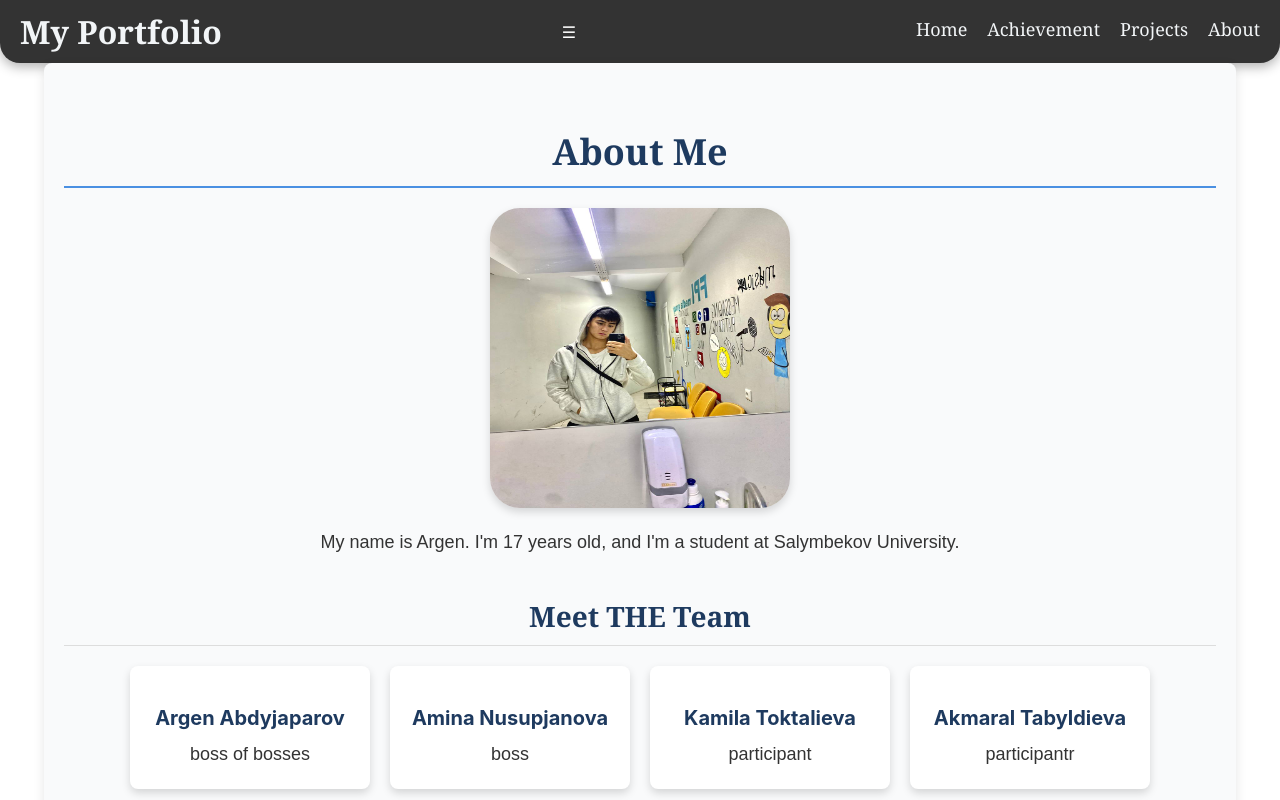
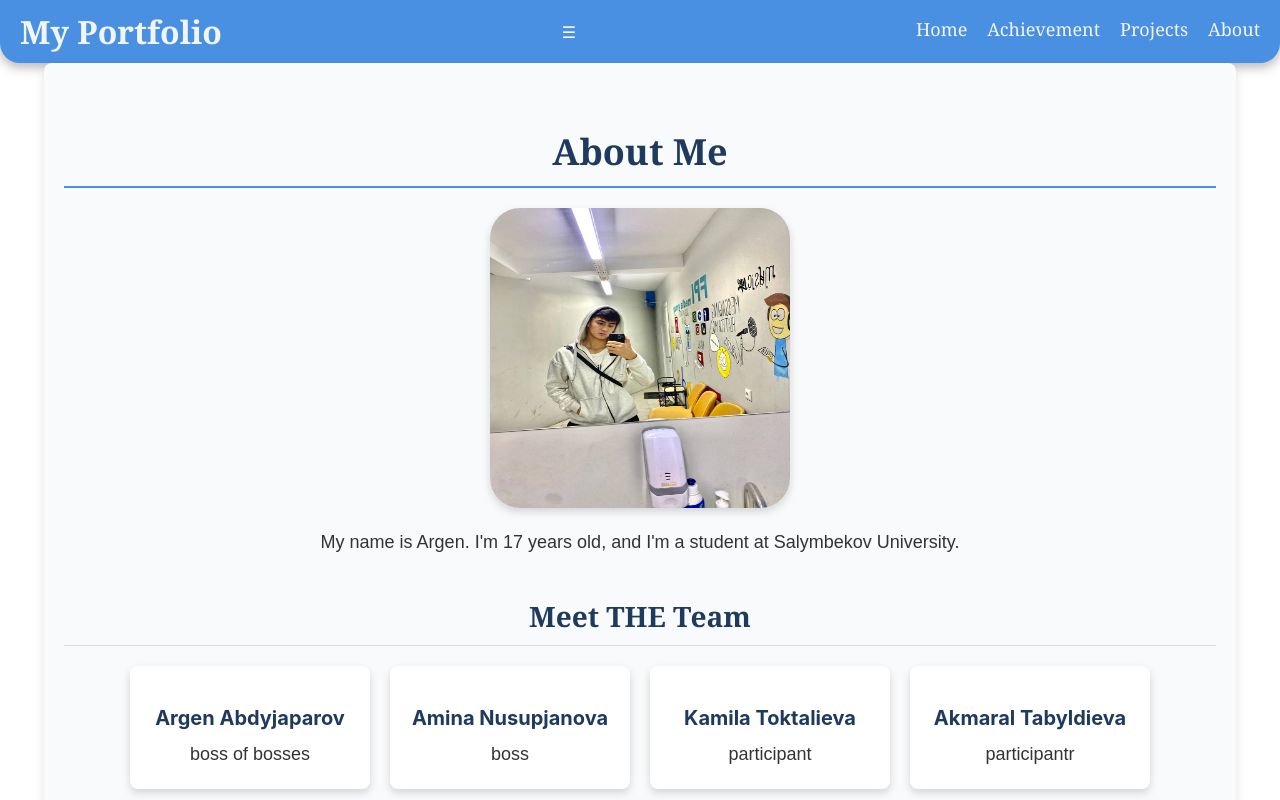
Before and after one commit to Abdyjaparov/argen-abdyjaparov, a React (Create React App) app: page / in a window 1280 px wide. Shown: the top 800 px of the page. Built offline with nearby package versions, Linux system fonts and the light colour scheme.

Commit message:
AAAAAA
AAAAA

```diff
--- a/src/Style/Navbar.css
+++ b/src/Style/Navbar.css
@@ -64,7 +64,7 @@
     justify-content: space-between;
     align-items: center;
     padding: 10px 20px;
-    background-color: #333;
+    background-color: #4a90e2;
 }
 
 .nav-links {
@@ -97,7 +97,7 @@
     position: absolute;
     top: 50px;
     right: 10px;
-    background-color: #333;
+    background-color: #4a90e2;
     width: 150px;
     border-radius: 5px;
     padding: 10px;
@@ -108,5 +108,5 @@
     padding: 10px 0;
     text-align: center;
     text-decoration: none;
-    border-bottom: 1px solid #444;
+    border-bottom: 1px solid #4a90e2;
 }
```
